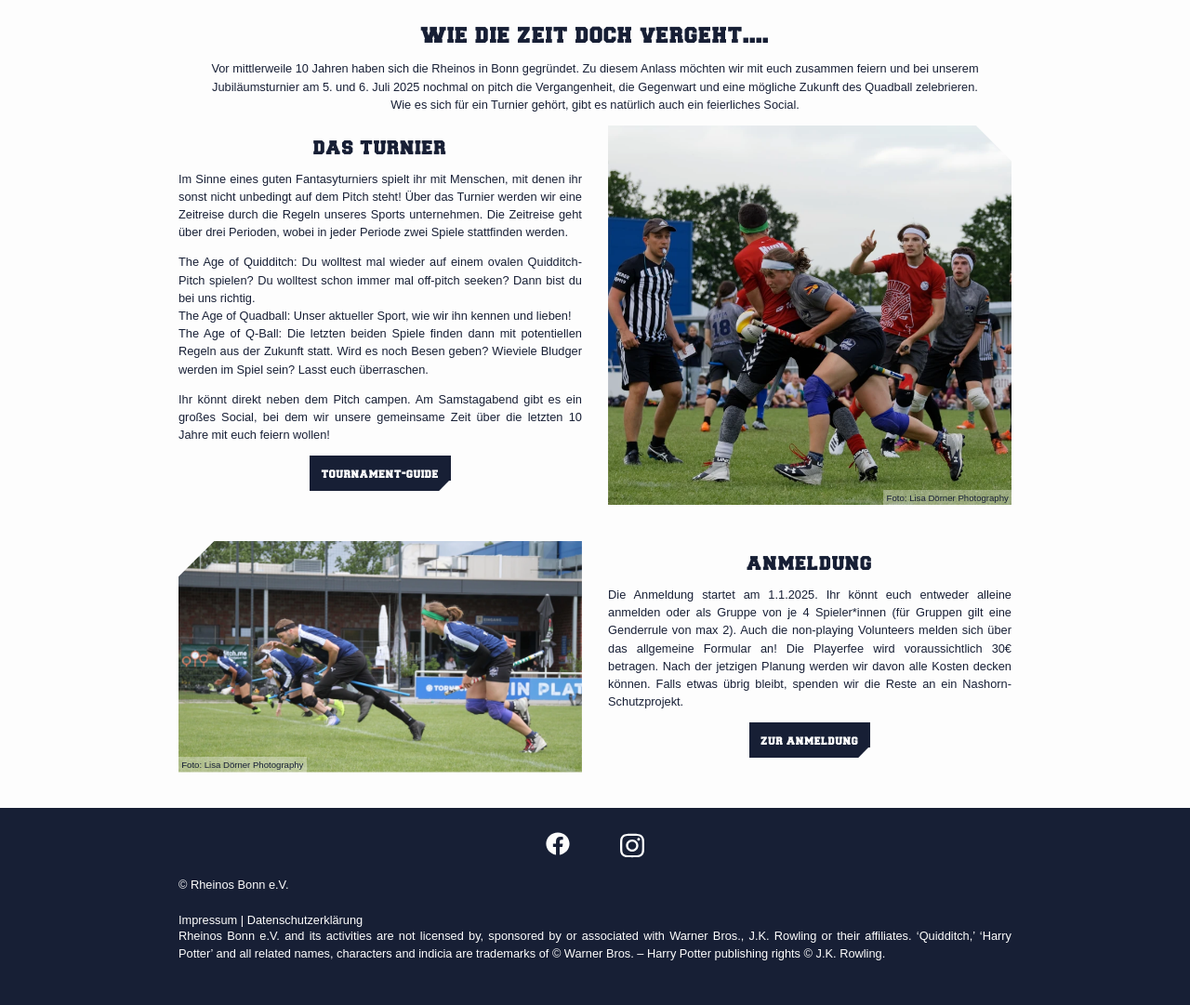
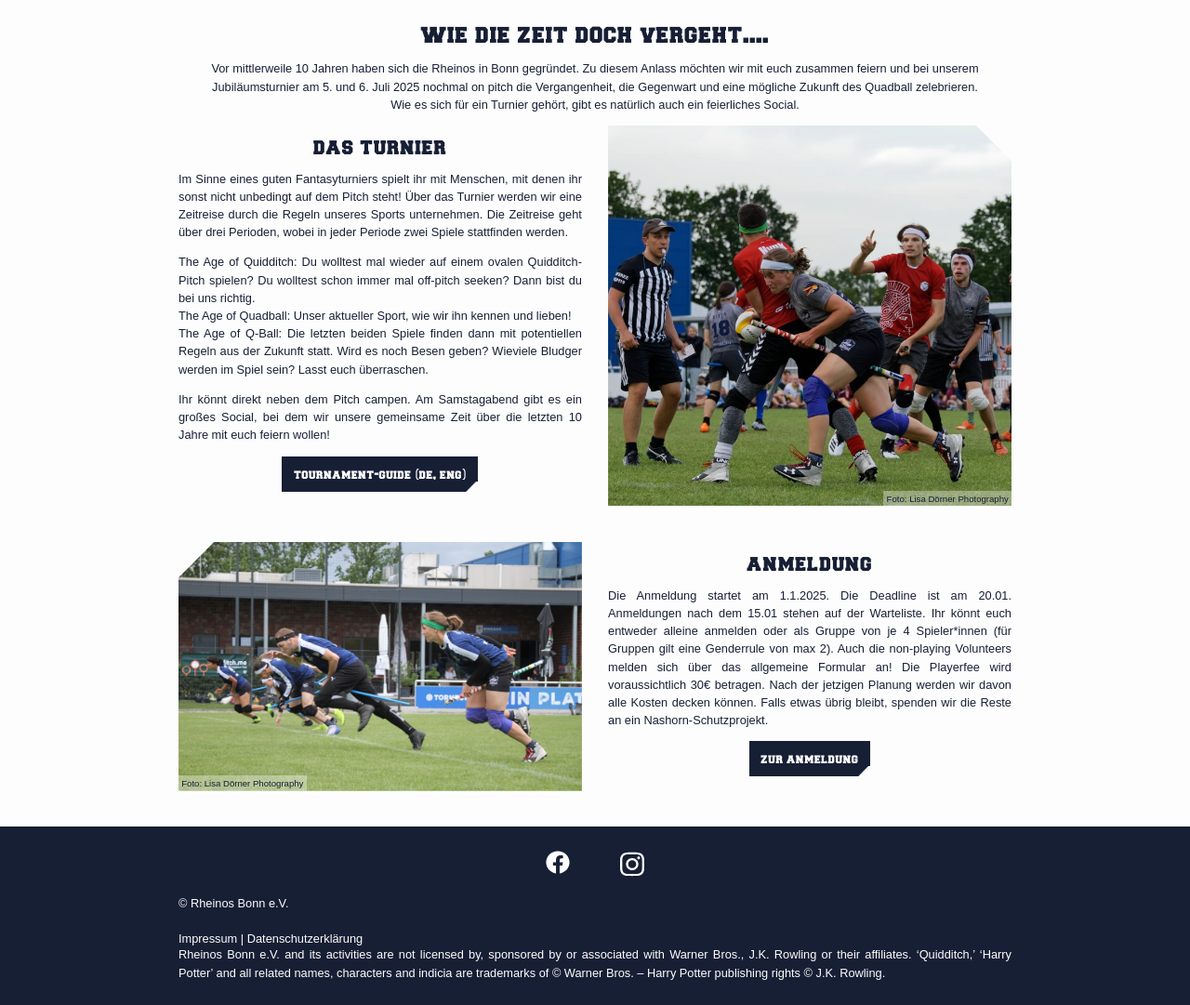
Before and after one commit to rheinos/rheinos.github.io, a Jekyll site: the page built from pages/anniversary-tournament.html, in a window 1280 px wide and 1375 px high. Shown: the part 294-1375 px from the top of the window at 93% size. Built offline with Jekyll 4.4.1, drawn with Linux system fonts in a browser that asks for light colours.

Commit message:
update anniversary page

```diff
--- a/pages/anniversary-tournament.html
+++ b/pages/anniversary-tournament.html
@@ -40,7 +40,7 @@ obj_position: 50% 100%
             </p>
             <button tabindex="-1">
               <!-- link noch ändern -->
-							<a href="mailto:pr@rheinos-bonn.de">Tournament-Guide</a>
+							<a href="https://1drv.ms/f/s!Avz5iy6WPbMTh-YdwWcHCj95wXuVPA?e=rs5Jif">Tournament-Guide (DE, ENG)</a>
 						</button>
           </div>
           <div class="photo-credit">
@@ -57,11 +57,10 @@ obj_position: 50% 100%
           <div class="article-content">
             <h3>Anmeldung</h3>
             <p>
-              Die Anmeldung startet am 1.1.2025. Ihr könnt euch entweder alleine anmelden oder als Gruppe von je 4 Spieler*innen (für Gruppen gilt eine Genderrule von max 2).
+              Die Anmeldung startet am 1.1.2025. Die Deadline ist am 20.01. Anmeldungen nach dem 15.01 stehen auf der Warteliste. Ihr könnt euch entweder alleine anmelden oder als Gruppe von je 4 Spieler*innen (für Gruppen gilt eine Genderrule von max 2).
               Auch die non-playing Volunteers melden sich über das allgemeine Formular an! Die Playerfee wird voraussichtlich 30€ betragen. Nach der jetzigen Planung werden wir davon alle Kosten decken können. Falls etwas übrig bleibt, spenden wir die Reste an ein Nashorn-Schutzprojekt.
             </p>
             <button tabindex="-1">
-              <!-- link noch ändern -->
 							<a href="mailto:pr@rheinos-bonn.de">Zur Anmeldung</a>
 						</button>
           </div>
```
